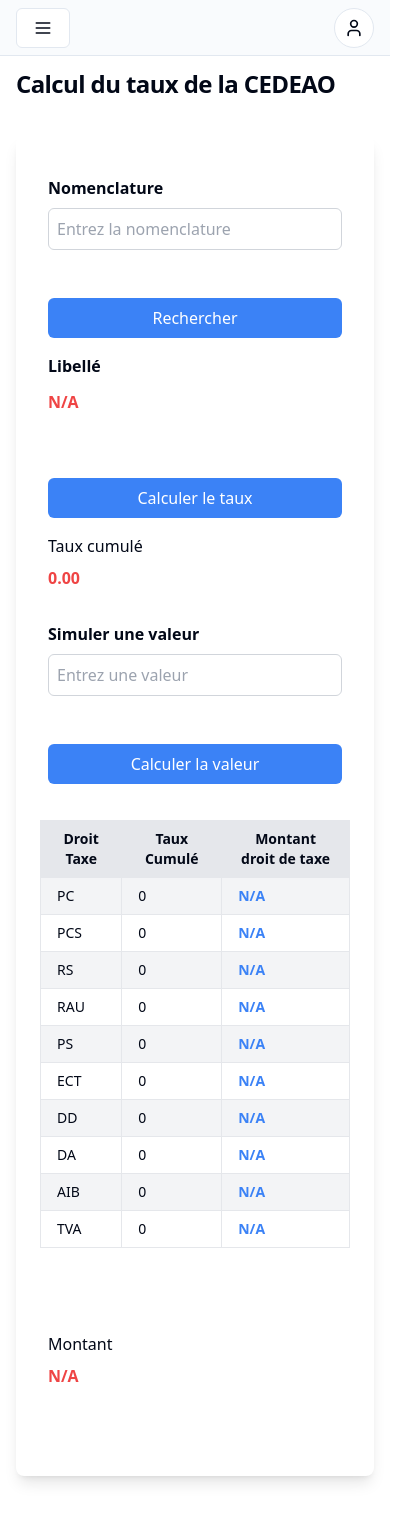
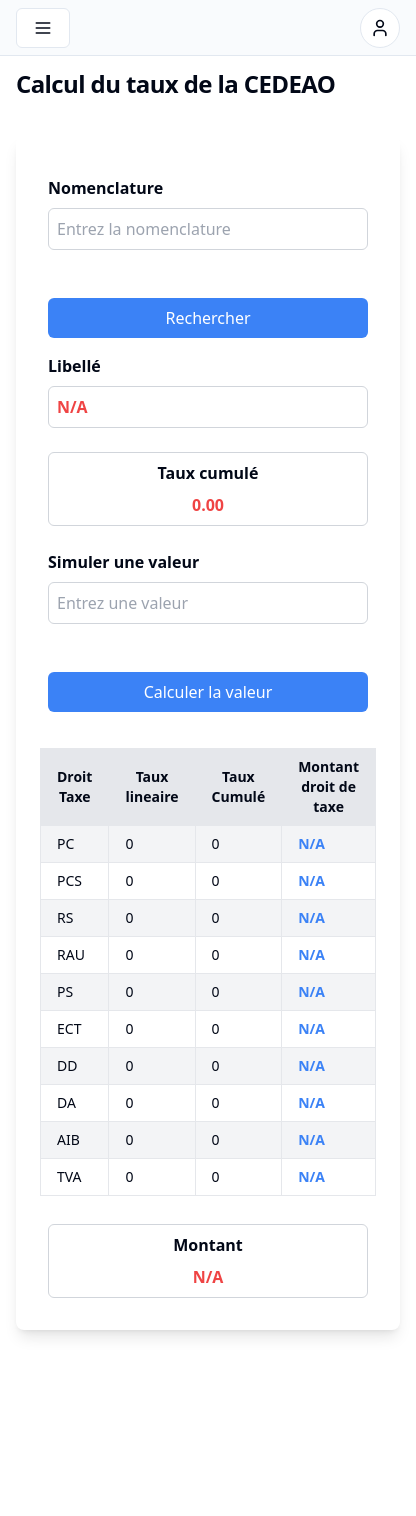
Before and after one commit to marinoff-dev/Taux_Cumule, a React (Vite) app: page /calcul_taux/cedeao in a window 390 px wide. Shown: the whole page, 416 px wide, since content can reach past the window. After the commit the page ends 1370 px from the top, so only its background shows below. Built offline with nearby package versions, Linux system fonts and the light colour scheme; no server answers.

Commit message:
Modification des interfaces de calcul de taux

```diff
--- a/src/features/tarifs/components/CedeaoForm.tsx
+++ b/src/features/tarifs/components/CedeaoForm.tsx
@@ -213,25 +213,20 @@
 					Rechercher
 					</button>
 				</div>
-				<div className="flex flex-col space-y-3">
+				<div className="flex flex-col space-y-2">
 					<label htmlFor="libelle" className="font-semibold">Libellé</label>
-					<h3 className="text-red-500 font-bold">{libelleData?.libelle || 'N/A'}</h3>
+					<h3 className="text-red-500 font-bold border border-gray-300 p-2 rounded-md">{libelleData?.libelle || 'N/A'}</h3>
 				</div>
 			</div>
-			<div className="grid grid-cols-1 md:grid-cols-3 gap-4 px-2 py-4 items-start">
-				<div className="flex flex-col space-y-2">
-					<button
-					className="mt-8 md:mt-8 w-full bg-blue-500 text-white rounded-md py-2 px-4 hover:bg-blue-600 focus:outline-none focus:bg-blue-600"
-					onClick={handleButtonClicktaux}
-					>
-					Calculer le taux
-					</button>
-				</div>
-				<div className="flex flex-col space-y-2">
-					<label htmlFor="tauxCumule">Taux cumulé</label>
-					<h3 className="text-red-500 font-bold">{taux.toFixed(2) !== undefined ? taux.toFixed(2) : 'N/A'}</h3>
+			<div className="grid grid-cols-1 gap-2 px-2 py-2 items-start">
+				<div className="flex flex-col space-y-2 border border-gray-300 p-2 rounded-md w-full">
+					<label htmlFor="tauxCumule" className="font-semibold text-center">Taux cumulé</label>
+					<h3 className="text-red-500 font-bold text-center">{taux !== undefined ? taux.toFixed(2) : 'N/A'}</h3>
 				</div>
 			</div>
+
+
+
 			<form onSubmit={handleSimulateSubmit}>
 				<div className="grid grid-cols-1 md:grid-cols-3 gap-4 px-2 py-4 items-start">
 					<div className="flex flex-col space-y-2">
@@ -260,6 +255,7 @@
 					<thead className="bg-gray-200">
 						<tr>
 							<th className="px-4 py-2 border border-gray-200">Droit Taxe</th>
+							<th className="px-4 py-2 border border-gray-200">Taux lineaire</th>
 							<th className="px-4 py-2 border border-gray-200">Taux Cumulé</th>
 							<th className="px-4 py-2 border border-gray-200">Montant droit de taxe</th>
 						</tr>
@@ -279,6 +275,7 @@
 						].map(({ label, values }, index) => (
 							<tr key={index} className={`${index % 2 === 0 ? 'bg-gray-100' : 'bg-white'}`}>
 								<td className="px-4 py-2 border border-gray-200">{label}</td>
+								<td className="px-4 py-2 border border-gray-200">0</td>
 								<td className="px-4 py-2 border border-gray-200">{values[0] !== undefined ? values[0] : 'N/A'}</td>
 								<td className="px-4 py-2 border border-gray-200 text-blue-500 font-bold">{values[1] !== undefined ? values[1] : 'N/A'}</td>
 							</tr>
@@ -287,18 +284,13 @@
 				</Table>
 			</div>
 
-			<div className="grid grid-cols-1 md:grid-cols-3 gap-4 px-2 py-6">
-				<div className="flex flex-col space-y-2">
-					&nbsp;
-				</div>
-				<div className="flex flex-col space-y-2">
-					<label htmlFor="totalTaux">Montant</label>
-					<h3 className="text-red-500 font-bold">{calculatedValue !== undefined ? calculatedValue.toString() : 'N/A'}</h3>
-				</div>
-				<div className="flex flex-col space-y-2">
-					&nbsp;
+			<div className="grid grid-cols-1 gap-2 px-2 py-2 items-start">
+				<div className="flex flex-col space-y-2 border border-gray-300 p-2 rounded-md w-full">
+					<label htmlFor="totalTaux" className="font-semibold text-center">Montant</label>
+					<h3 className="text-red-500 font-bold text-center">{calculatedValue !== undefined ? calculatedValue.toString() : 'N/A'}</h3>
 				</div>
 			</div>
+
 		</div>
 	</div>
 
--- a/src/features/tarifs/components/TarifSearch.tsx
+++ b/src/features/tarifs/components/TarifSearch.tsx
@@ -213,25 +213,20 @@
 					Rechercher
 					</button>
 				</div>
-				<div className="flex flex-col space-y-3">
+				<div className="flex flex-col space-y-2">
 					<label htmlFor="libelle" className="font-semibold">Libellé</label>
-					<h3 className="text-red-500 font-bold">{libelleData?.libelle || 'N/A'}</h3>
+					<h3 className="text-red-500 font-bold border border-gray-300 p-2 rounded-md">{libelleData?.libelle || 'N/A'}</h3>
 				</div>
 			</div>
-			<div className="grid grid-cols-1 md:grid-cols-3 gap-4 px-2 py-4 items-start">
-				<div className="flex flex-col space-y-2">
-					<button
-					className="mt-8 md:mt-8 w-full bg-blue-500 text-white rounded-md py-2 px-4 hover:bg-blue-600 focus:outline-none focus:bg-blue-600"
-					onClick={handleButtonClicktaux}
-					>
-					Calculer le taux
-					</button>
-				</div>
-				<div className="flex flex-col space-y-2">
-					<label htmlFor="tauxCumule">Taux cumulé</label>
-					<h3 className="text-red-500 font-bold">{taux.toFixed(2) !== undefined ? taux.toFixed(2) : 'N/A'}</h3>
+			<div className="grid grid-cols-1 gap-2 px-2 py-2 items-start">
+				<div className="flex flex-col space-y-2 border border-gray-300 p-2 rounded-md w-full">
+					<label htmlFor="tauxCumule" className="font-semibold text-center">Taux cumulé</label>
+					<h3 className="text-red-500 font-bold text-center">{taux !== undefined ? taux.toFixed(2) : 'N/A'}</h3>
 				</div>
 			</div>
+
+
+
 			<form onSubmit={handleSimulateSubmit}>
 				<div className="grid grid-cols-1 md:grid-cols-3 gap-4 px-2 py-4 items-start">
 					<div className="flex flex-col space-y-2">
@@ -289,21 +284,15 @@
 				</Table>
 			</div>
 
-			<div className="grid grid-cols-1 md:grid-cols-3 gap-4 px-2 py-6">
-				<div className="flex flex-col space-y-2">
-					&nbsp;
-				</div>
-				<div className="flex flex-col space-y-2">
-					<label htmlFor="totalTaux">Montant</label>
-					<h3 className="text-red-500 font-bold">{calculatedValue !== undefined ? calculatedValue.toString() : 'N/A'}</h3>
-				</div>
-				<div className="flex flex-col space-y-2">
-					&nbsp;
+			<div className="grid grid-cols-1 gap-2 px-2 py-2 items-start">
+				<div className="flex flex-col space-y-2 border border-gray-300 p-2 rounded-md w-full">
+					<label htmlFor="totalTaux" className="font-semibold text-center">Montant</label>
+					<h3 className="text-red-500 font-bold text-center">{calculatedValue !== undefined ? calculatedValue.toString() : 'N/A'}</h3>
 				</div>
 			</div>
+
 		</div>
 	</div>
-
 
 
 
--- a/src/features/tarifs/components/UemoaForm.tsx
+++ b/src/features/tarifs/components/UemoaForm.tsx
@@ -213,25 +213,20 @@
 					Rechercher
 					</button>
 				</div>
-				<div className="flex flex-col space-y-3">
+				<div className="flex flex-col space-y-2">
 					<label htmlFor="libelle" className="font-semibold">Libellé</label>
-					<h3 className="text-red-500 font-bold">{libelleData?.libelle || 'N/A'}</h3>
+					<h3 className="text-red-500 font-bold border border-gray-300 p-2 rounded-md">{libelleData?.libelle || 'N/A'}</h3>
 				</div>
 			</div>
-			<div className="grid grid-cols-1 md:grid-cols-3 gap-4 px-2 py-4 items-start">
-				<div className="flex flex-col space-y-2">
-					<button
-					className="mt-8 md:mt-8 w-full bg-blue-500 text-white rounded-md py-2 px-4 hover:bg-blue-600 focus:outline-none focus:bg-blue-600"
-					onClick={handleButtonClicktaux}
-					>
-					Calculer le taux
-					</button>
-				</div>
-				<div className="flex flex-col space-y-2">
-					<label htmlFor="tauxCumule">Taux cumulé</label>
-					<h3 className="text-red-500 font-bold">{taux.toFixed(2) !== undefined ? taux.toFixed(2) : 'N/A'}</h3>
+			<div className="grid grid-cols-1 gap-2 px-2 py-2 items-start">
+				<div className="flex flex-col space-y-2 border border-gray-300 p-2 rounded-md w-full">
+					<label htmlFor="tauxCumule" className="font-semibold text-center">Taux cumulé</label>
+					<h3 className="text-red-500 font-bold text-center">{taux !== undefined ? taux.toFixed(2) : 'N/A'}</h3>
 				</div>
 			</div>
+
+
+
 			<form onSubmit={handleSimulateSubmit}>
 				<div className="grid grid-cols-1 md:grid-cols-3 gap-4 px-2 py-4 items-start">
 					<div className="flex flex-col space-y-2">
@@ -260,6 +255,7 @@
 					<thead className="bg-gray-200">
 						<tr>
 							<th className="px-4 py-2 border border-gray-200">Droit Taxe</th>
+							<th className="px-4 py-2 border border-gray-200">Taux lineaire</th>
 							<th className="px-4 py-2 border border-gray-200">Taux Cumulé</th>
 							<th className="px-4 py-2 border border-gray-200">Montant droit de taxe</th>
 						</tr>
@@ -279,6 +275,7 @@
 						].map(({ label, values }, index) => (
 							<tr key={index} className={`${index % 2 === 0 ? 'bg-gray-100' : 'bg-white'}`}>
 								<td className="px-4 py-2 border border-gray-200">{label}</td>
+								<td className="px-4 py-2 border border-gray-200">0</td>
 								<td className="px-4 py-2 border border-gray-200">{values[0] !== undefined ? values[0] : 'N/A'}</td>
 								<td className="px-4 py-2 border border-gray-200 text-blue-500 font-bold">{values[1] !== undefined ? values[1] : 'N/A'}</td>
 							</tr>
@@ -287,18 +284,13 @@
 				</Table>
 			</div>
 
-			<div className="grid grid-cols-1 md:grid-cols-3 gap-4 px-2 py-6">
-				<div className="flex flex-col space-y-2">
-					&nbsp;
-				</div>
-				<div className="flex flex-col space-y-2">
-					<label htmlFor="totalTaux">Montant</label>
-					<h3 className="text-red-500 font-bold">{calculatedValue !== undefined ? calculatedValue.toString() : 'N/A'}</h3>
-				</div>
-				<div className="flex flex-col space-y-2">
-					&nbsp;
+			<div className="grid grid-cols-1 gap-2 px-2 py-2 items-start">
+				<div className="flex flex-col space-y-2 border border-gray-300 p-2 rounded-md w-full">
+					<label htmlFor="totalTaux" className="font-semibold text-center">Montant</label>
+					<h3 className="text-red-500 font-bold text-center">{calculatedValue !== undefined ? calculatedValue.toString() : 'N/A'}</h3>
 				</div>
 			</div>
+
 		</div>
 	</div>
 
```
